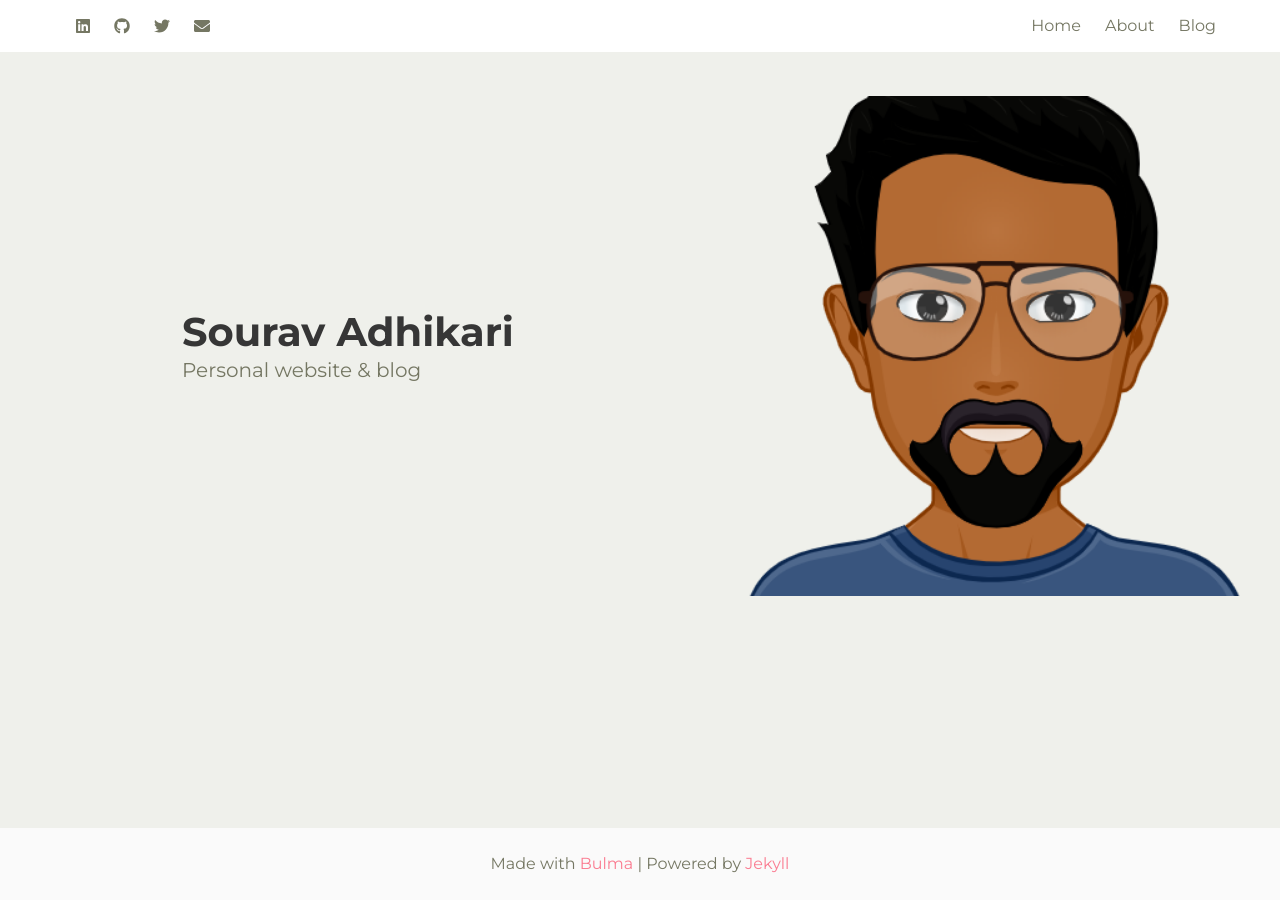
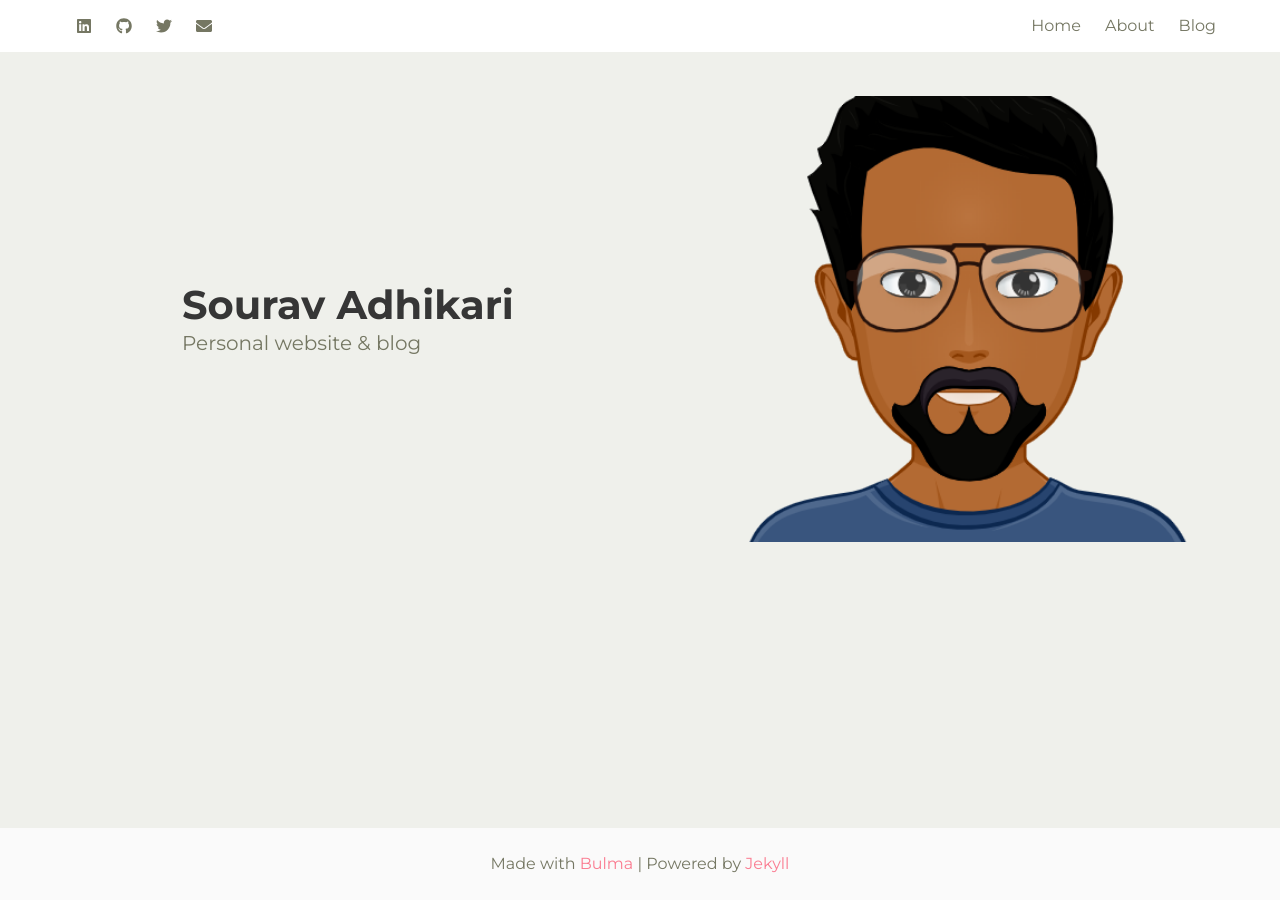
Before and after one commit to escapist21/jekyll-personal-website, a Jekyll site: the page built from index.html, in a window 1280 px wide. Built offline with Jekyll 4.4.1, drawn with Linux system fonts in a browser that asks for light colours; nearby versions of some CDN libraries.

Commit message:
changed hero image height to 100%

```diff
--- a/_includes/hero.html
+++ b/_includes/hero.html
@@ -2,7 +2,7 @@
     <div class="hero-body">
       <div class="container">
           <div class="columns is-vcentered">
-              <div class="column is-5 is-offset-1 landing-caption">
+              <div class="column is-5 is-offset-1">
                 <h1 class="title is-2">
                     Sourav Adhikari
                 </h1>
--- a/_includes/navigation.html
+++ b/_includes/navigation.html
@@ -1,10 +1,12 @@
 <nav class="navbar is-fresh is-transparent no-shadow is-fixed-top" role="navigation" aria-label="main navigation">
     <div class="container">
-        <div class="navbar-menu is-active">
+        <div class="navbar-menu is-static">
             <div class="navbar-start">
                 {% for item in site.data.navigation.socialmedia %}
                 <a class="navbar-item" href="{{ item.url }}" target="_blank">
-                    <i class="{{ item.fa-icon }}"></i>
+                    <span class="icon">
+                        <i class="{{ item.fa-icon }}"></i>
+                    </span>
                  </a>
                 {% endfor %}
             </div>
--- a/_layouts/single.html
+++ b/_layouts/single.html
@@ -17,7 +17,7 @@
                     <div class="columns">
                         <div class="column is-centered-tablet-portrait">
 
-                            <section class="section content has-text-justified">
+                            <section class="section content">
                                 <h1 class="title is-2 section-title">{{ page.title }}</h1>
                                 {{ content }}
                             </section>
--- a/_sass/main.scss
+++ b/_sass/main.scss
@@ -3,7 +3,7 @@
 }
 
 #hero-image {
-    width: 500px;
+    height:100%
 }
 
 .markdown-title {
```
